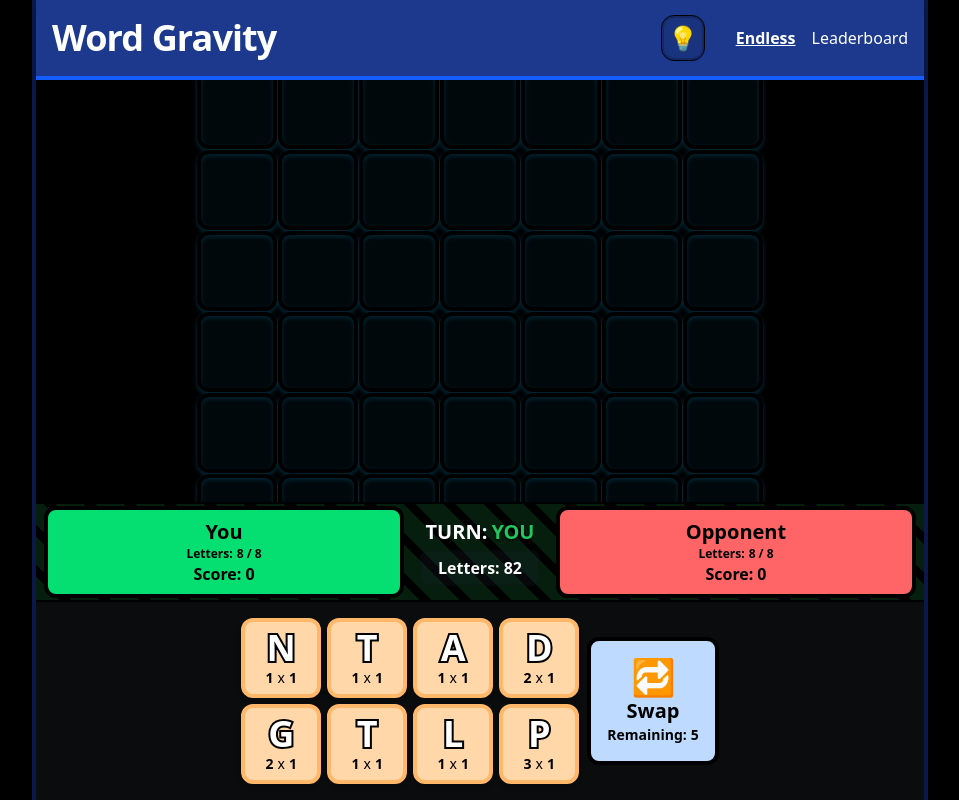
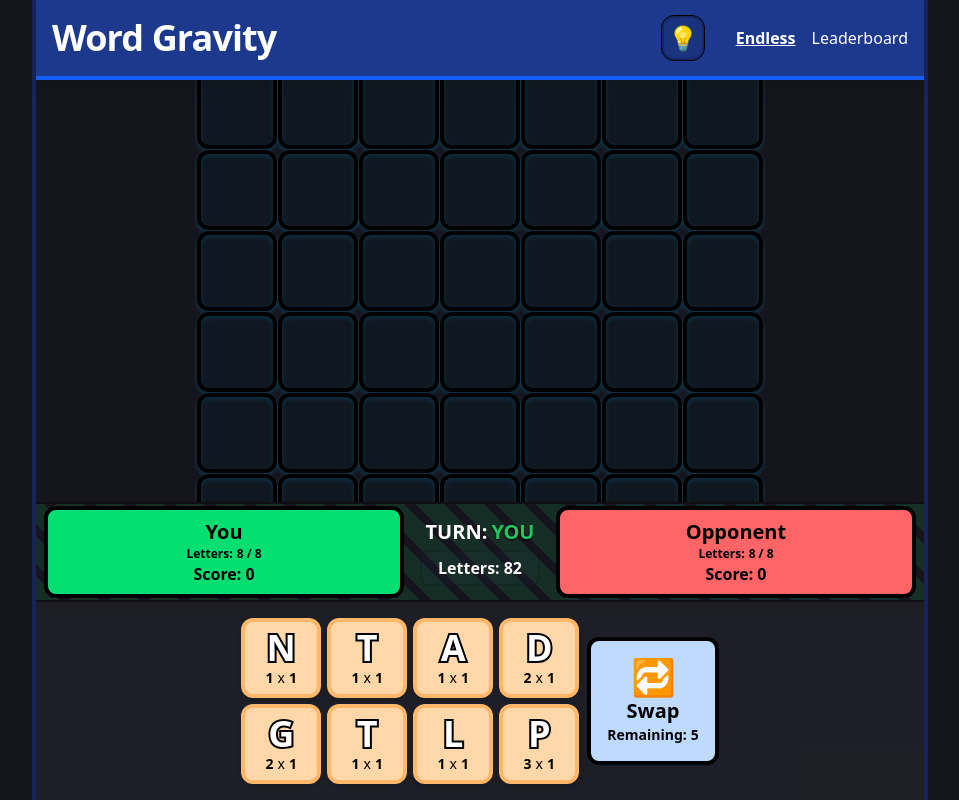
Before and after one commit to xandwr/word-gravity-pure, a SvelteKit app: page / in a window 1280 px wide. Shown: the whole page, without its empty margins (160-1119 px from the left). Built offline with nearby package versions, Linux system fonts and the light colour scheme; no server answers.

Commit message:
Less harsh bg

```diff
--- a/src/app.css
+++ b/src/app.css
@@ -23,7 +23,7 @@
 
 /* Prevent text selection during dragging */
 body {
-    background-color: black;
+    background-color: rgb(21, 21, 29);
     -webkit-user-select: none;
     user-select: none;
     overscroll-behavior: contain;
```
